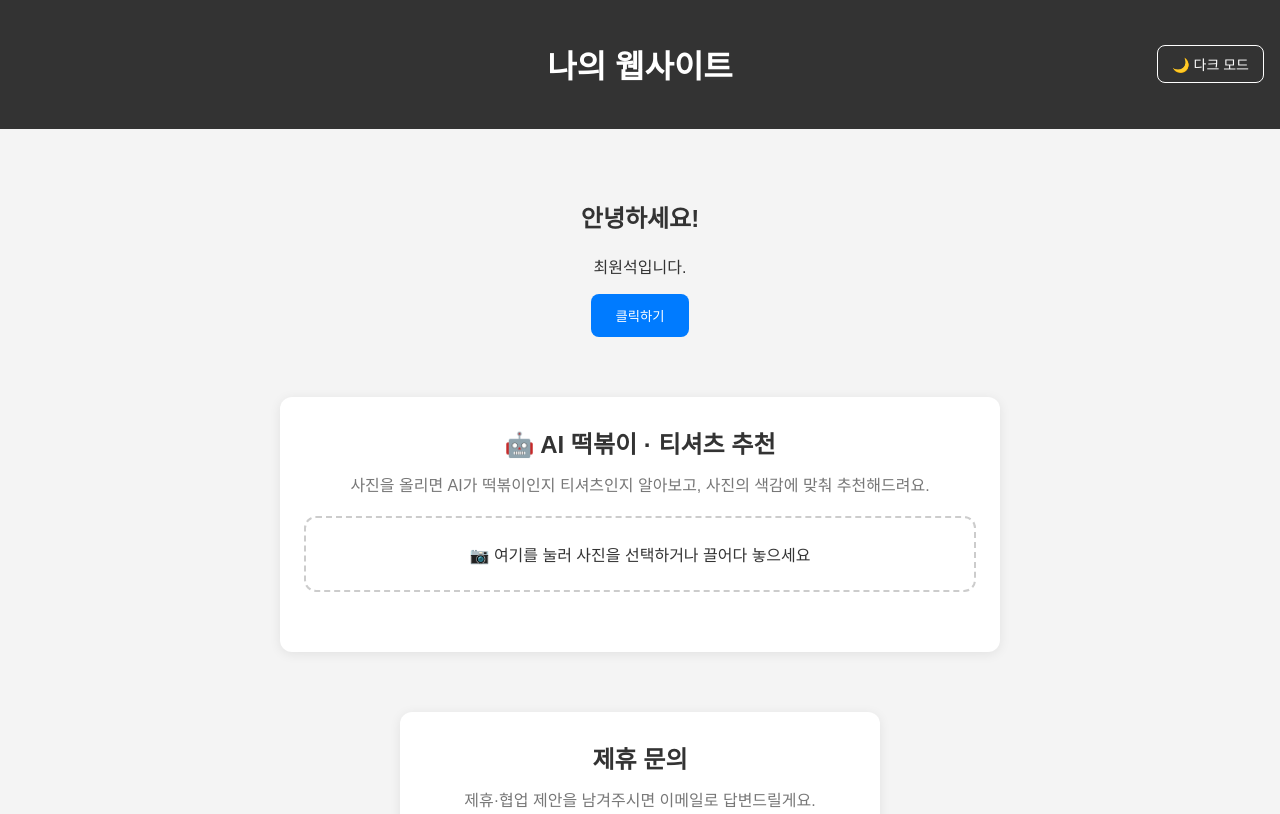
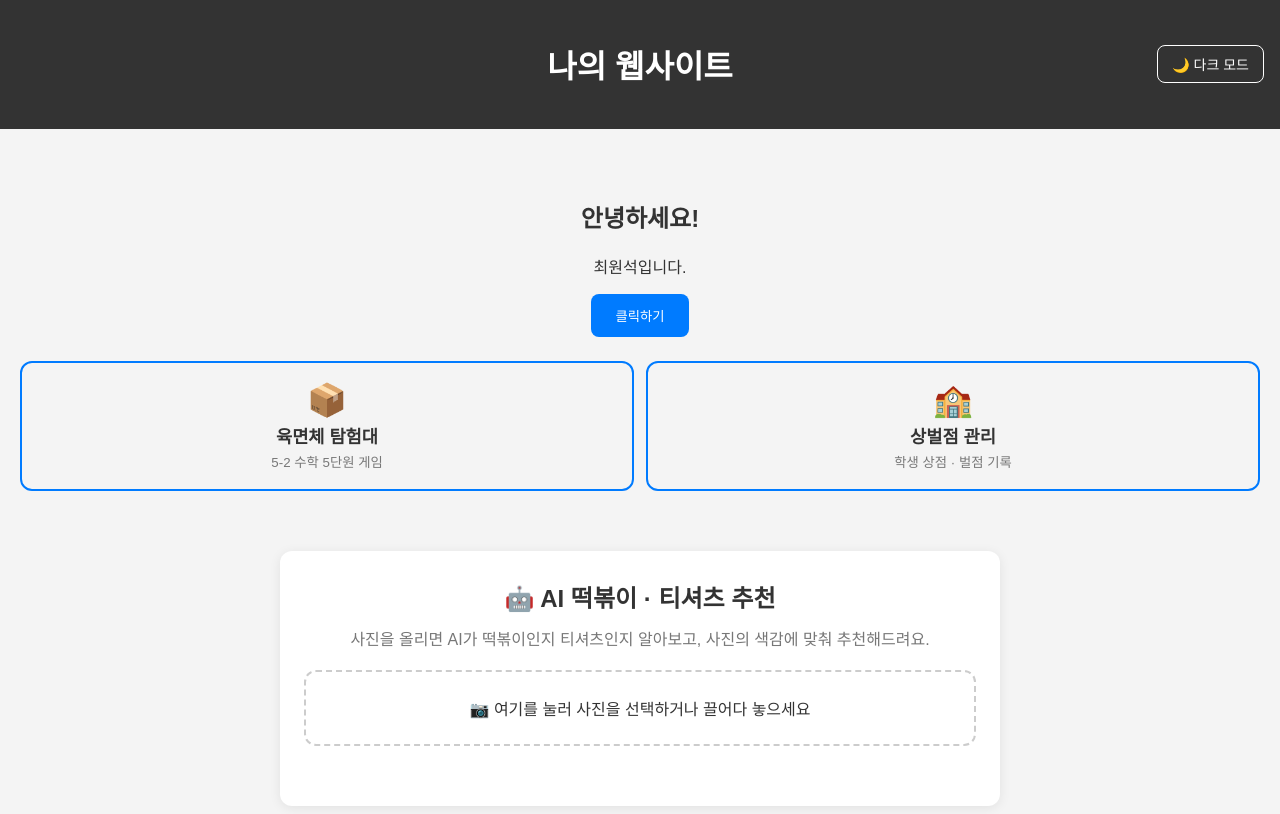
Before and after one commit to GeniusChoi118/product-builder, a plain HTML site: page index.html in a window 1280 px wide. Shown: the top 814 px of the page. Drawn offline with Linux system fonts and the light colour scheme; a script that the page names is missing.

Commit message:
Add shortcut buttons to cube game and point tracker on home page
Co-Authored-By: Claude Opus 5.5 <noreply@anthropic.com>

```diff
--- a/index.html
+++ b/index.html
@@ -332,6 +332,36 @@
                 transform: none;
             }
         }
+
+        /* 내 프로젝트 바로가기 */
+        .projects {
+            display: grid;
+            grid-template-columns: repeat(auto-fit, minmax(180px, 1fr));
+            gap: 12px;
+            margin: 24px 0;
+        }
+
+        .project-card {
+            display: flex;
+            flex-direction: column;
+            align-items: center;
+            gap: 4px;
+            padding: 18px 12px;
+            border-radius: 12px;
+            border: 2px solid var(--btn-bg);
+            color: var(--text);
+            text-decoration: none;
+            transition: transform 0.15s, background-color 0.15s;
+        }
+
+        .project-card:hover {
+            transform: translateY(-3px);
+            background-color: rgba(127, 127, 127, 0.12);
+        }
+
+        .project-icon { font-size: 2rem; }
+        .project-card b { font-size: 1.1rem; }
+        .project-card small { color: var(--footer-text); }
     </style>
 </head>
 
@@ -349,6 +379,19 @@
         <button onclick="hello()">
             클릭하기
         </button>
+
+        <nav class="projects" aria-label="내 프로젝트">
+            <a class="project-card" href="cube-game/">
+                <span class="project-icon">📦</span>
+                <b>육면체 탐험대</b>
+                <small>5-2 수학 5단원 게임</small>
+            </a>
+            <a class="project-card" href="new-website/">
+                <span class="project-icon">🏫</span>
+                <b>상벌점 관리</b>
+                <small>학생 상점 · 벌점 기록</small>
+            </a>
+        </nav>
 
         <section class="recommend" id="recommend">
             <h2>🤖 AI 떡볶이 · 티셔츠 추천</h2>
```
